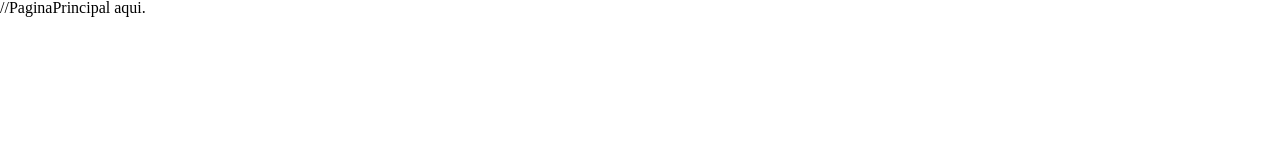
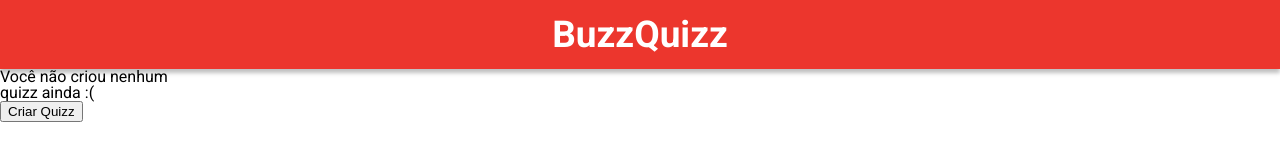
Before and after one commit to Alan-A-Andrade/Projeto_06_BuzzQuizz, a plain HTML site: page index.html in a window 1280 px wide. Drawn offline with nearby package versions, Linux system fonts and the light colour scheme.

Commit message:
Teste 2 - estrutura básica html

```diff
--- a/css/id_visual.css
+++ b/css/id_visual.css
@@ -0,0 +1,28 @@
+*{
+  box-sizing: border-box;
+  margin: 0;
+}
+
+body{
+  font-family: 'Roboto', 'sans-serif';
+}
+
+.header{
+  height: 69px;
+  width: 100%;
+
+  background-color: #EC362D;
+  box-shadow: 0px 4px 4px rgba(0, 0, 0, 0.25);
+
+  display: flex;
+  align-items: center;
+  justify-content: center;
+}
+
+.brand{
+  font-weight: bold;
+  font-size: 37px;
+  line-height: 43px;
+
+  color: #FFFFFF;
+}
--- a/index.html
+++ b/index.html
@@ -1,27 +1,38 @@
 <!DOCTYPE html>
 <html lang="pt-br">
+<head>
+    <!-- Required meta tags -->
+    <meta charset="UTF-8">
+    <meta name="viewport" content="width=device-width, initial-scale=1, maximum-scale=1">
 
-<head>
-    <meta charset="UTF-8" />
-    <meta name="viewport" content="width=device-width, initial-scale=1, maximum-scale=1">
-    <link rel="stylesheet" href="./css/reset.css" />
-    <link rel="stylesheet" href="./css/id_visual.css" />
+    <!-- Required fonts -->
+    <link rel="preconnect" href="https://fonts.googleapis.com">
+    <link rel="preconnect" href="https://fonts.gstatic.com" crossorigin>
+    <link href="https://fonts.googleapis.com/css2?family=Roboto:ital,wght@0,100;0,300;0,400;0,500;0,700;0,900;1,100;1,300;1,400;1,500;1,700;1,900&display=swap" rel="stylesheet">
 
+    <!-- CSS -->
+    <link rel="stylesheet" href="./css/reset.css">
+    <link rel="stylesheet" href="./css/id_visual.css">
+
+    <!-- favicon -->
+    <link rel="icon" sizes="192x192" href="./assets/img/favicon.png">
 </head>
+<body>
+    <header class="header">
+        <h1 class="brand">BuzzQuizz</h1><!--brand-->
+    </header><!--header-->
 
+    <div class="container">
+        <section>
+            <p>Você não criou nenhum <br> quizz ainda :(</p>
+            <button>Criar Quizz</button>
+        </section>
+    </div>
 
-
-
-<body>
-
-    //PaginaPrincipal aqui.
-
-
+    <!-- JavaScript -->
     <script src="./script/script.js"></script>
     <script src="https://cdn.jsdelivr.net/npm/axios/dist/axios.min.js"></script>
     <script type="module" src="https://unpkg.com/ionicons@5.4.0/dist/ionicons/ionicons.esm.js"></script>
     <script nomodule="" src="https://unpkg.com/ionicons@5.4.0/dist/ionicons/ionicons.js"></script>
-
 </body>
-
 </html>
```
Also changed, not shown: assets/img/favicon.png (added).
